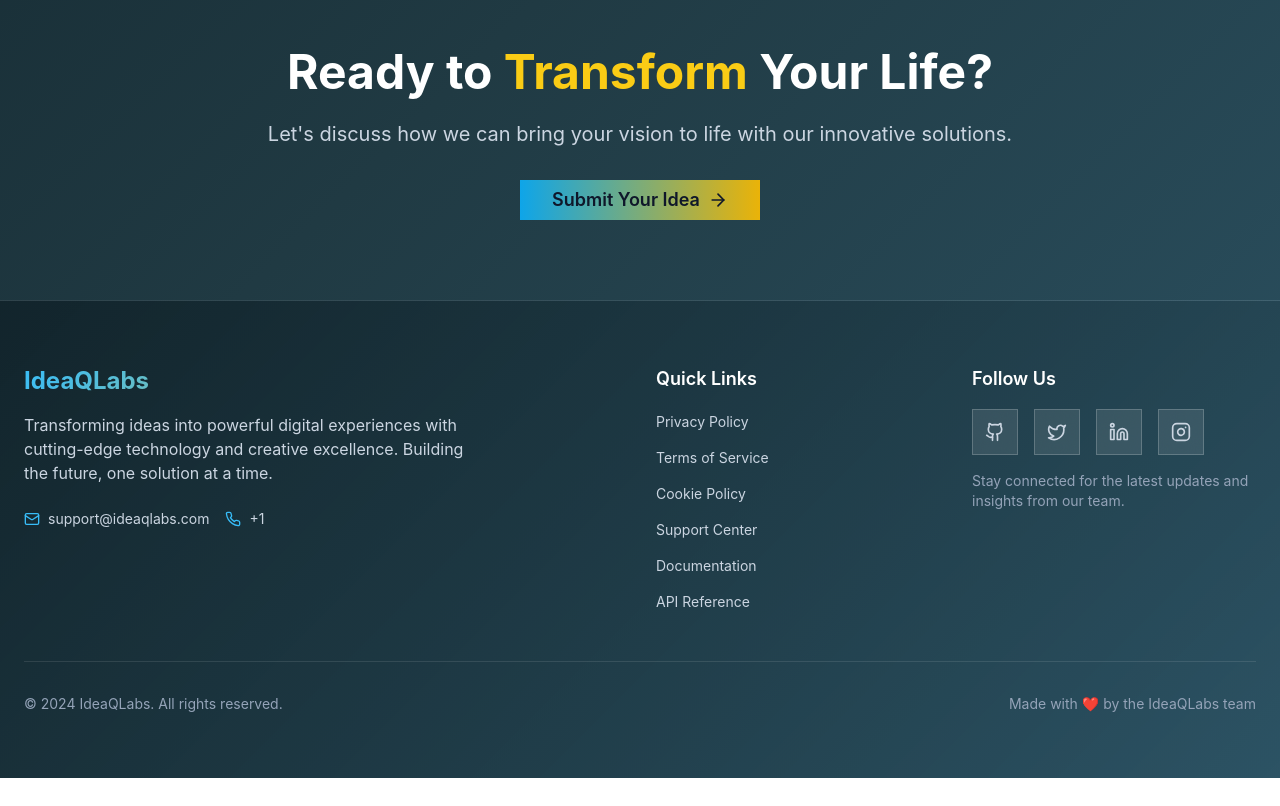
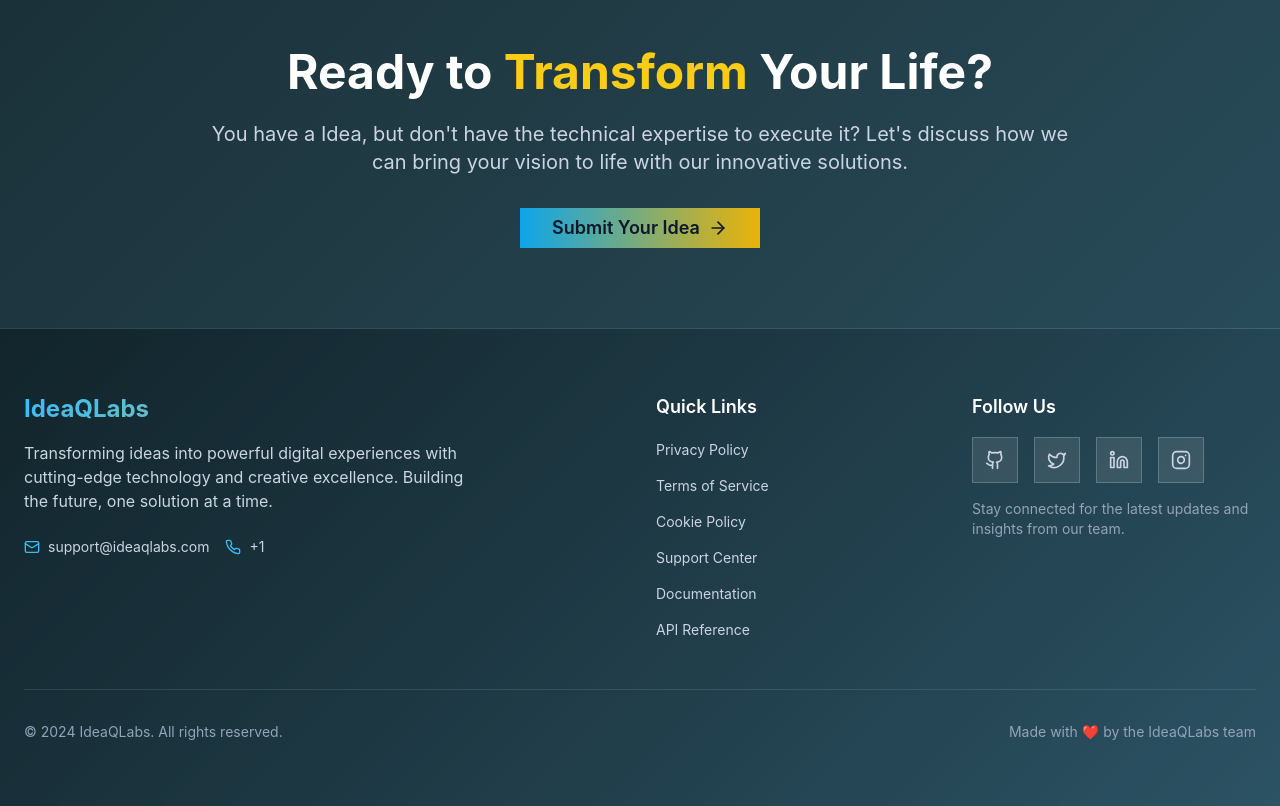
Before and after one commit to ideaqlabs/IdeaQLabs, a React (Vite) app: page / in a window 1280 px wide. Shown: the part 980-1786 px from the top of the page. Before the commit the page ends 1758 px from the top, so only its background shows below. Built offline with nearby package versions, Linux system fonts and the light colour scheme.

Commit message:
Update Home.jsx

```diff
--- a/src/components/pages/Home.jsx
+++ b/src/components/pages/Home.jsx
@@ -150,6 +150,7 @@ const Home = ({ setCurrentPage, user, onAuthClick }) => {
             whileInView={{ opacity: 1, y: 0 }}
             transition={{ duration: 0.6, delay: 0.2 }}
           >
+            You have a Idea, but don't have the technical expertise to execute it?
             Let's discuss how we can bring your vision to life with our innovative solutions.
           </motion.p>
           <motion.div
```
